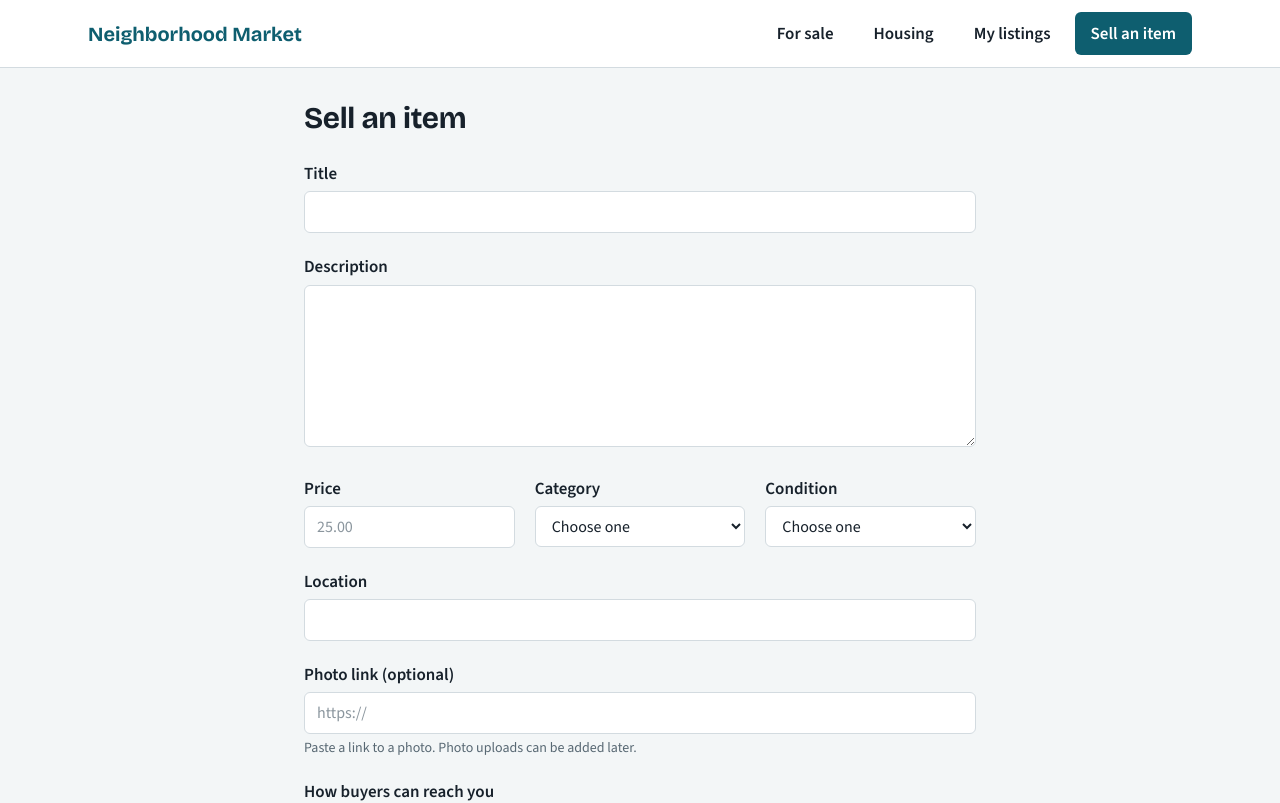
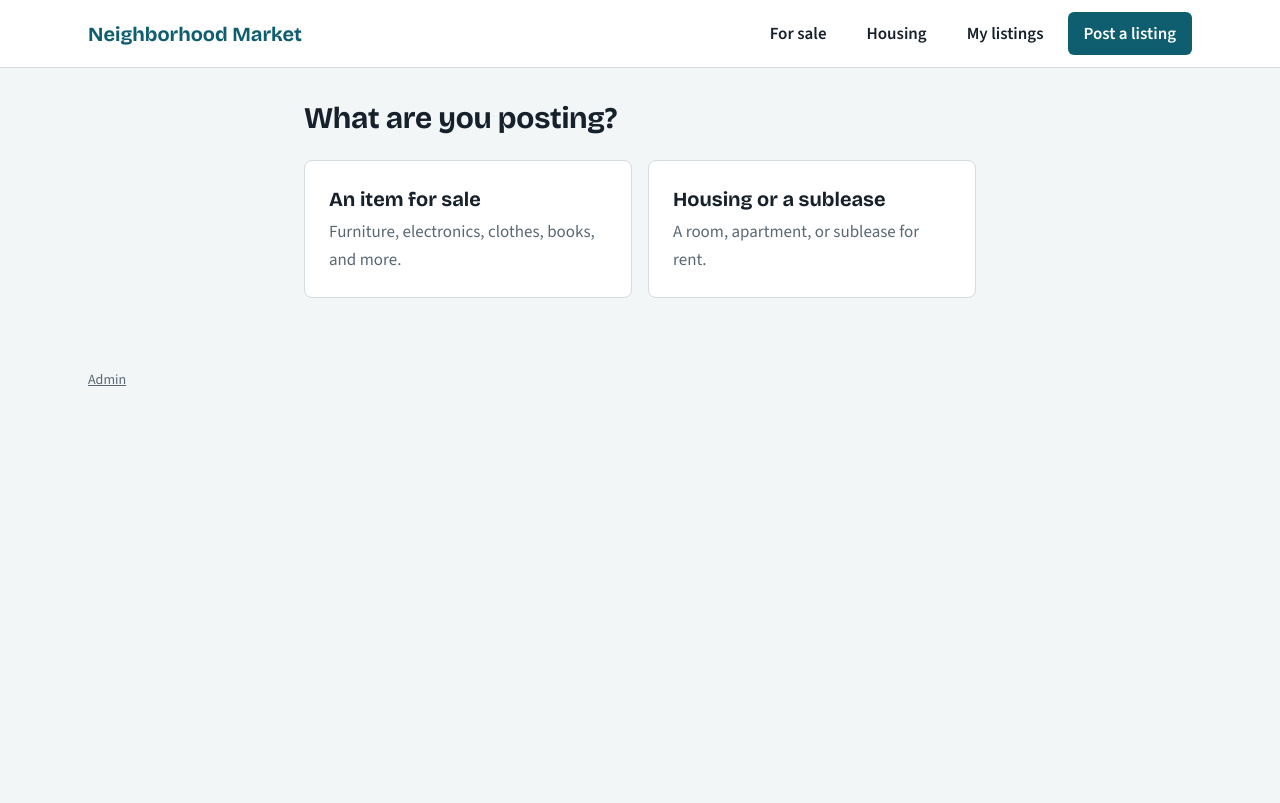
Before and after one commit to mahaalafeef/BuySell_State-College, a Next.js app: page /sell in a window 1280 px wide. Shown: the top 803 px of the page. Built offline with nearby package versions, Linux system fonts and the light colour scheme.

Commit message:
Add item or housing chooser

```diff
--- a/src/app/housing/page.tsx
+++ b/src/app/housing/page.tsx
@@ -83,7 +83,7 @@ export default async function HousingPage({
           <p className="mt-1 text-muted">
             {term || active ? "Try a different search or type." : "Have a room or sublease? Post it here."}
           </p>
-          <Link href="/sell" className="btn-primary mt-4">
+          <Link href="/sell?type=housing" className="btn-primary mt-4">
             Post housing
           </Link>
         </div>
--- a/src/app/page.tsx
+++ b/src/app/page.tsx
@@ -80,7 +80,7 @@ export default async function Home({
           <p className="mt-1 text-muted">
             {term || activeCategory ? "Try a different search or category." : "List the first item and it will show up here."}
           </p>
-          <Link href="/sell" className="btn-primary mt-4">
+          <Link href="/sell?type=item" className="btn-primary mt-4">
             Sell an item
           </Link>
         </div>
--- a/src/app/sell/page.tsx
+++ b/src/app/sell/page.tsx
@@ -1,14 +1,46 @@
 import type { Metadata } from "next";
+import Link from "next/link";
 import { createListing } from "@/app/actions";
 import { ListingForm } from "@/components/ListingForm";
 
-export const metadata: Metadata = { title: "Sell an item" };
+export const metadata: Metadata = { title: "Post a listing" };
 
-export default function SellPage() {
+export default async function SellPage({ searchParams }: { searchParams: Promise<{ type?: string }> }) {
+  const { type } = await searchParams;
+
+  if (type !== "item" && type !== "housing") {
+    return (
+      <div className="mx-auto max-w-2xl space-y-6">
+        <h1 className="text-3xl font-bold">What are you posting?</h1>
+        <div className="grid gap-4 sm:grid-cols-2">
+          <Link
+            href="/sell?type=item"
+            className="block rounded-lg border border-line bg-white p-6 transition-shadow hover:shadow-md"
+          >
+            <span className="font-display text-xl font-bold">An item for sale</span>
+            <span className="mt-1 block text-muted">Furniture, electronics, clothes, books, and more.</span>
+          </Link>
+          <Link
+            href="/sell?type=housing"
+            className="block rounded-lg border border-line bg-white p-6 transition-shadow hover:shadow-md"
+          >
+            <span className="font-display text-xl font-bold">Housing or a sublease</span>
+            <span className="mt-1 block text-muted">A room, apartment, or sublease for rent.</span>
+          </Link>
+        </div>
+      </div>
+    );
+  }
+
   return (
     <div className="mx-auto max-w-2xl">
-      <h1 className="mb-6 text-3xl font-bold">Sell an item</h1>
-      <ListingForm mode="create" action={createListing} />
+      <div className="mb-6 flex flex-wrap items-center justify-between gap-3">
+        <h1 className="text-3xl font-bold">{type === "housing" ? "List housing or a sublease" : "Sell an item"}</h1>
+        <Link href="/sell" className="text-sm underline">
+          Change type
+        </Link>
+      </div>
+      <ListingForm mode="create" kind={type} action={createListing} />
     </div>
   );
 }
--- a/src/components/Header.tsx
+++ b/src/components/Header.tsx
@@ -19,7 +19,7 @@ export function Header() {
             My listings
           </Link>
           <Link href="/sell" className="btn-primary">
-            Sell an item
+            Post a listing
           </Link>
         </nav>
       </div>
--- a/src/components/ListingCard.tsx
+++ b/src/components/ListingCard.tsx
@@ -1,5 +1,5 @@
 import Link from "next/link";
-import { formatListingPrice } from "@/lib/config";
+import { formatListingPrice, HOUSING_CATEGORIES } from "@/lib/config";
 
 type Props = {
   id: string;
@@ -32,7 +32,9 @@ export function ListingCard({ id, title, priceCents, category, location, conditi
         <h3 className="line-clamp-2 text-lg font-semibold">{title}</h3>
         <div className="mt-1 flex items-center justify-between gap-2 text-sm text-muted">
           <span className="truncate">{location}</span>
-          <span className="shrink-0">{condition}</span>
+          <span className="shrink-0">
+            {(HOUSING_CATEGORIES as readonly string[]).includes(category) ? category : condition}
+          </span>
         </div>
       </div>
     </Link>
--- a/src/components/ListingForm.tsx
+++ b/src/components/ListingForm.tsx
@@ -2,13 +2,14 @@
 
 import { useActionState } from "react";
 import type { FormState } from "@/app/actions";
-import { CATEGORIES, CONDITIONS } from "@/lib/config";
+import { CONDITIONS, HOUSING_CATEGORIES, RENTAL_CONDITION, SALE_CATEGORIES } from "@/lib/config";
 import { SubmitButton } from "./SubmitButton";
 
 type Props = {
   mode: "create" | "edit";
   action: (prev: FormState, fd: FormData) => Promise<FormState>;
   initial?: Record<string, string>;
+  kind?: "item" | "housing"; // edit mode works it out from the listing's category
 };
 
 function Field({
@@ -40,9 +41,12 @@ function Field({
   );
 }
 
-export function ListingForm({ mode, action, initial = {} }: Props) {
+export function ListingForm({ mode, action, initial = {}, kind }: Props) {
   const [state, formAction] = useActionState(action, undefined);
   const v = { ...initial, ...state?.values };
+  const housing =
+    (kind ?? ((HOUSING_CATEGORIES as readonly string[]).includes(v.category ?? "") ? "housing" : "item")) === "housing";
+  const categories: readonly string[] = housing ? HOUSING_CATEGORIES : SALE_CATEGORIES;
   const err = (name: string) => state?.fieldErrors?.[name]?.[0];
   const a11y = (name: string) => ({
     "aria-invalid": err(name) ? true : undefined,
@@ -61,7 +65,14 @@ export function ListingForm({ mode, action, initial = {} }: Props) {
         <input id="title" name="title" required defaultValue={v.title} className="input" {...a11y("title")} />
       </Field>
 
-      <Field label="Description" name="description" error={err("description")}>
+      <Field
+        label="Description"
+        name="description"
+        hint={
+          housing ? "Include bedrooms, bathrooms, move-in date, lease length, and what utilities cost." : undefined
+        }
+        error={err("description")}
+      >
         <textarea
           id="description"
           name="description"
@@ -73,14 +84,14 @@ export function ListingForm({ mode, action, initial = {} }: Props) {
         />
       </Field>
 
-      <div className="grid gap-5 sm:grid-cols-3">
-        <Field label="Price" name="price" error={err("price")}>
+      <div className={`grid gap-5 ${housing ? "sm:grid-cols-2" : "sm:grid-cols-3"}`}>
+        <Field label={housing ? "Rent per month" : "Price"} name="price" error={err("price")}>
           <input
             id="price"
             name="price"
             required
             inputMode="decimal"
-            placeholder="25.00"
+            placeholder={housing ? "800" : "25.00"}
             defaultValue={v.price}
             className="input"
             {...a11y("price")}
@@ -91,12 +102,15 @@ export function ListingForm({ mode, action, initial = {} }: Props) {
             <option value="" disabled>
               Choose one
             </option>
-            {CATEGORIES.map((c) => (
+            {categories.map((c) => (
               <option key={c}>{c}</option>
             ))}
           </select>
         </Field>
-        <Field label="Condition" name="condition" error={err("condition")}>
+        {housing ? (
+          <input type="hidden" name="condition" value={RENTAL_CONDITION} />
+        ) : (
+          <Field label="Condition" name="condition" error={err("condition")}>
           <select id="condition" name="condition" required defaultValue={v.condition ?? ""} className="input">
             <option value="" disabled>
               Choose one
@@ -106,9 +120,10 @@ export function ListingForm({ mode, action, initial = {} }: Props) {
             ))}
           </select>
         </Field>
+        )}
       </div>
 
-      <Field label="Location" name="location" error={err("location")}>
+      <Field label={housing ? "Neighborhood or area" : "Location"} name="location" error={err("location")}>
         <input id="location" name="location" required defaultValue={v.location} className="input" {...a11y("location")} />
       </Field>
 
--- a/src/lib/config.ts
+++ b/src/lib/config.ts
@@ -21,6 +21,9 @@ export const HOUSING_CATEGORIES = ["Housing for rent", "Sublease"] as const;
 
 export const CATEGORIES = [...SALE_CATEGORIES, ...HOUSING_CATEGORIES] as const;
 
+// Housing listings have no item condition; this value is stored instead
+export const RENTAL_CONDITION = "Rental";
+
 export const CONDITIONS = ["New", "Like new", "Good", "Fair", "For parts"] as const;
 
 // Lock a listing after this many wrong passcode/phone attempts
--- a/src/lib/validation.ts
+++ b/src/lib/validation.ts
@@ -1,12 +1,15 @@
 import { z } from "zod";
-import { CATEGORIES, CONDITIONS } from "./config";
+import { CATEGORIES, CONDITIONS, RENTAL_CONDITION } from "./config";
 
 const base = z.object({
   title: z.string().trim().min(3, "Enter at least 3 characters").max(100, "Keep it under 100 characters"),
   description: z.string().trim().min(10, "Describe the item in at least 10 characters").max(4000),
   price: z.string().trim().regex(/^\d{1,7}(\.\d{1,2})?$/, "Enter a price like 25 or 25.50"),
   category: z.enum(CATEGORIES, { errorMap: () => ({ message: "Choose a category" }) }),
-  condition: z.enum(CONDITIONS, { errorMap: () => ({ message: "Choose a condition" }) }),
+  condition: z.string().refine(
+    (v) => (CONDITIONS as readonly string[]).includes(v) || v === RENTAL_CONDITION,
+    "Choose a condition",
+  ),
   location: z.string().trim().min(2, "Enter a town or neighborhood").max(100),
   imageUrl: z
     .string()
```
